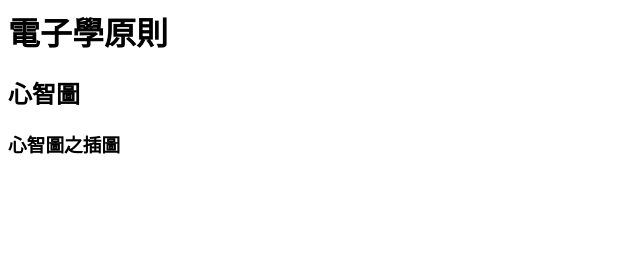
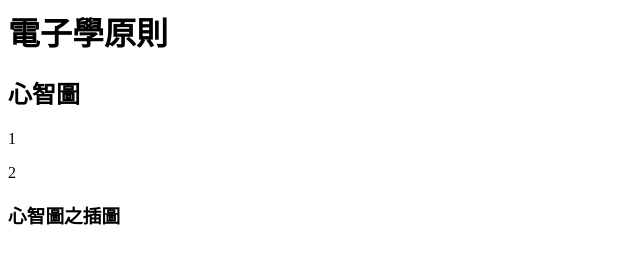
Before and after one commit to andythebreaker/Microelectronics_Principles_chat_bot_dice, a plain HTML site: page index.html in a window 1280 px wide. Shown: the whole page, without its empty margins (0-640 px from the left). Drawn offline with Linux system fonts and the light colour scheme.

Commit message:
Please enter the commit message for your changes. Lines starting with '#' will be ignored, and an empty message aborts the commit.
On branch gh-pages
Your branch is up to date with 'origin/gh-pages'.

Changes to be committed:
	modified:   index.html

```diff
--- a/index.html
+++ b/index.html
@@ -5,8 +5,8 @@
 <body>
     <h1>電子學原則</h1>
     <h2>心智圖</h2>
-    <p href="./mosfet1.svg"></p>
-    <p href="./mosfet2.svg"></p>
+    <p href="./mosfet1.svg">1</p>
+    <p href="./mosfet2.svg">2</p>
 <h3>
     心智圖之插圖
 </h3>
```
